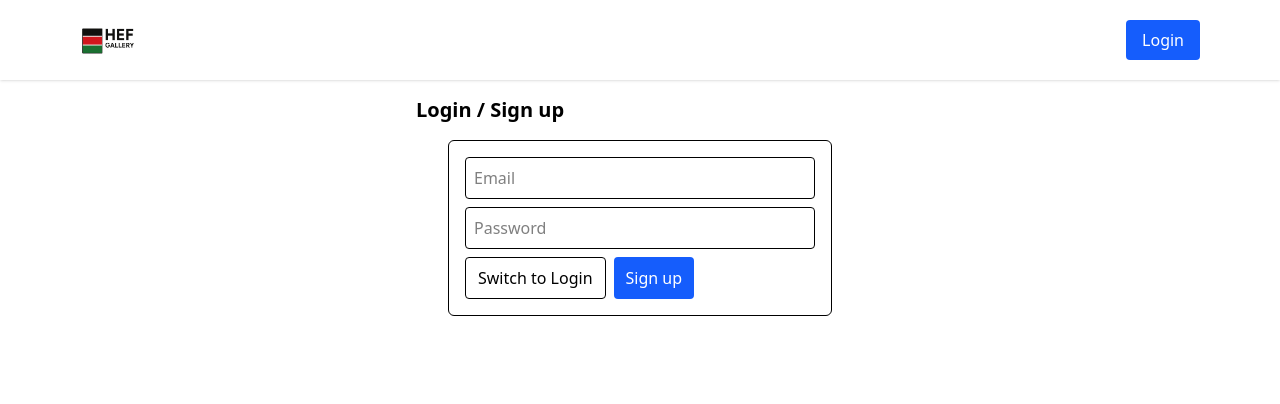
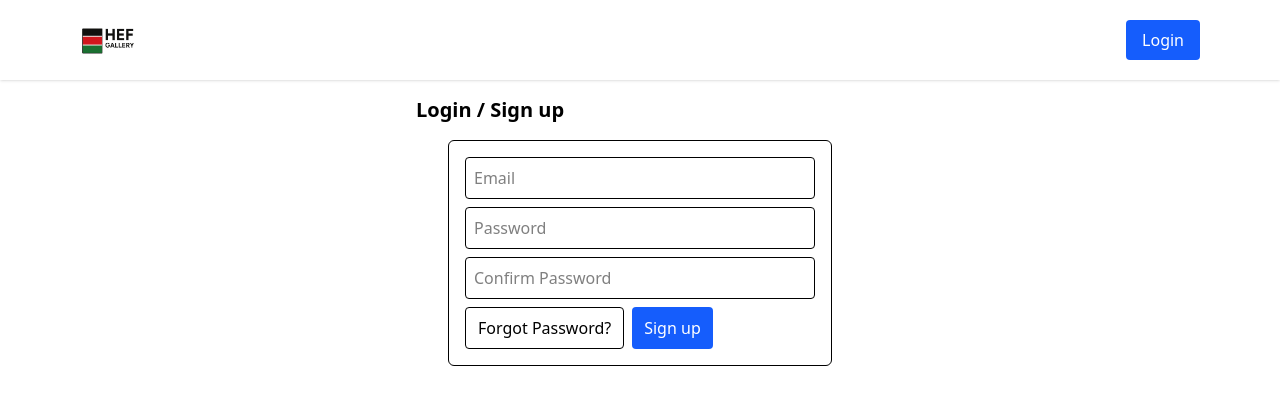
Before and after one commit to Advent-NuruTech/hef, a Next.js app: page /auth in a window 1280 px wide. Both pictures are taken after a click on the button "Switch to Sign up". Shown: the top 404 px of the page. Built offline with nearby package versions, Linux system fonts and the light colour scheme; no server answers.

Commit message:
Update AuthForm with password reset, confirm password, remember me

```diff
--- a/components/AuthForm.tsx
+++ b/components/AuthForm.tsx
@@ -5,26 +5,43 @@ import { useRouter } from "next/navigation";
 import {
   createUserWithEmailAndPassword,
   signInWithEmailAndPassword,
+  sendPasswordResetEmail,
+  setPersistence,
+  browserLocalPersistence,
 } from "firebase/auth";
 import type { FirebaseError } from "firebase/app";
 
 export default function AuthForm() {
   const [email, setEmail] = useState("");
   const [password, setPassword] = useState("");
+  const [confirmPassword, setConfirmPassword] = useState("");
   const [error, setError] = useState<string | null>(null);
-  const [mode, setMode] = useState<"login" | "signup">("login");
+  const [mode, setMode] = useState<"login" | "signup" | "reset">("login");
   const [loading, setLoading] = useState(false);
+  const [rememberMe, setRememberMe] = useState(true);
+
   const router = useRouter();
 
   const submit = async () => {
     setLoading(true);
     try {
       if (mode === "login") {
+        // Persistent login if "remember me" is checked
+        if (rememberMe) {
+          await setPersistence(auth, browserLocalPersistence);
+        }
         await signInWithEmailAndPassword(auth, email, password);
-        router.push("/"); // go home when logging in
-      } else {
+        router.push("/");
+      } else if (mode === "signup") {
+        if (password !== confirmPassword) {
+          setError("Passwords do not match.");
+          return;
+        }
         await createUserWithEmailAndPassword(auth, email, password);
-        router.push("/setup"); // go to setup when signing up
+        router.push("/setup");
+      } else if (mode === "reset") {
+        await sendPasswordResetEmail(auth, email);
+        setError("Password reset link sent! Check your email.");
       }
       setError(null);
     } catch (e) {
@@ -37,13 +54,18 @@ export default function AuthForm() {
 
   return (
     <div className="p-4 border rounded-md max-w-sm mx-auto">
+      {/* Email */}
       <input
         className="w-full p-2 border mb-2 rounded"
         placeholder="Email"
+        type="email"
         value={email}
         onChange={(e) => setEmail(e.target.value)}
         disabled={loading}
       />
+
+      {/* Password */}
+      {mode !== "reset" && (
         <input
           className="w-full p-2 border mb-2 rounded"
           placeholder="Password"
@@ -51,16 +73,62 @@ export default function AuthForm() {
           value={password}
           onChange={(e) => setPassword(e.target.value)}
           disabled={loading}
+          onCopy={(e) => e.preventDefault()} // prevent copy
+          onPaste={(e) => e.preventDefault()} // prevent paste
         />
+      )}
+
+      {/* Confirm Password (Signup only) */}
+      {mode === "signup" && (
+        <input
+          className="w-full p-2 border mb-2 rounded"
+          placeholder="Confirm Password"
+          type="password"
+          value={confirmPassword}
+          onChange={(e) => setConfirmPassword(e.target.value)}
+          disabled={loading}
+          onCopy={(e) => e.preventDefault()}
+          onPaste={(e) => e.preventDefault()}
+        />
+      )}
+
+      {/* Remember Me (Login only) */}
+      {mode === "login" && (
+        <label className="flex items-center gap-2 mb-2 text-sm">
+          <input
+            type="checkbox"
+            checked={rememberMe}
+            onChange={(e) => setRememberMe(e.target.checked)}
+          />
+          Remember me
+        </label>
+      )}
+
       {error && <p className="text-red-500 text-sm mb-2">{error}</p>}
-      <div className="flex gap-2">
+
+      <div className="flex gap-2 flex-wrap">
+        {/* Switch mode */}
         <button
-          onClick={() => setMode(mode === "login" ? "signup" : "login")}
+          onClick={() =>
+            setMode(
+              mode === "login"
+                ? "signup"
+                : mode === "signup"
+                ? "reset"
+                : "login"
+            )
+          }
           className="px-3 py-2 border rounded"
           disabled={loading}
         >
-          Switch to {mode === "login" ? "Sign up" : "Login"}
+          {mode === "login"
+            ? "Switch to Sign up"
+            : mode === "signup"
+            ? "Forgot Password?"
+            : "Back to Login"}
         </button>
+
+        {/* Submit */}
         <button
           onClick={submit}
           className="px-3 py-2 bg-blue-600 text-white rounded disabled:opacity-50"
@@ -70,7 +138,9 @@ export default function AuthForm() {
             ? "Loading..."
             : mode === "login"
             ? "Login"
-            : "Sign up"}
+            : mode === "signup"
+            ? "Sign up"
+            : "Reset Password"}
         </button>
       </div>
     </div>
```
Lines whose indentation alone changed are shown as unchanged.
